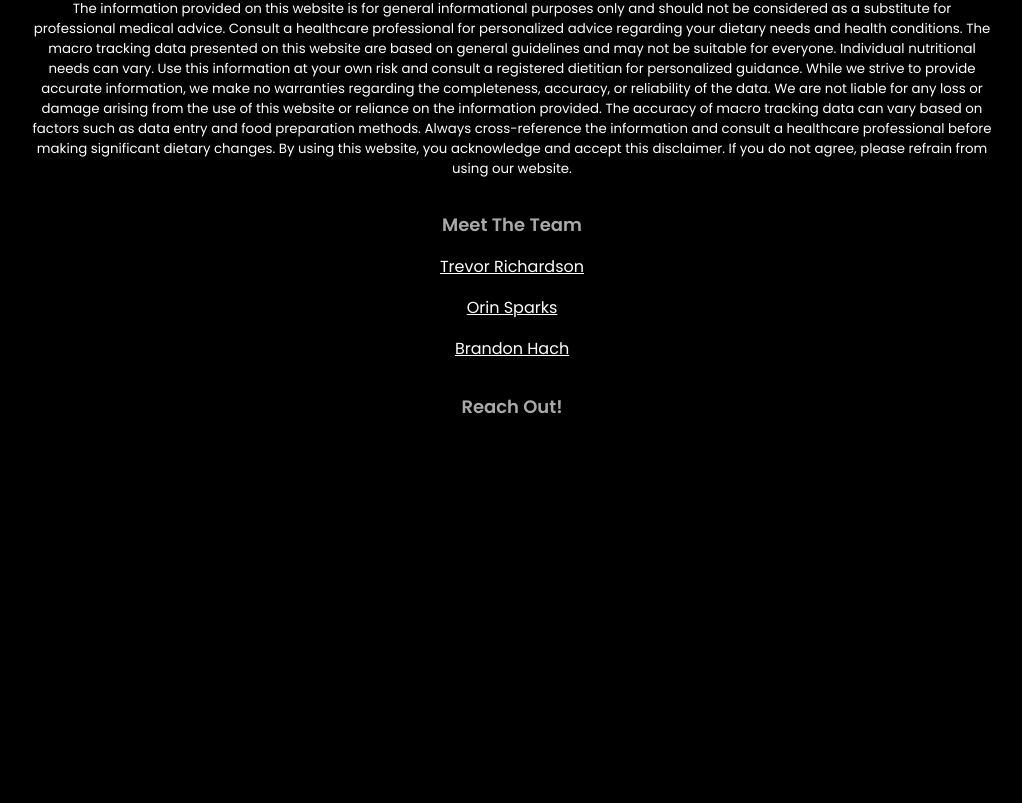
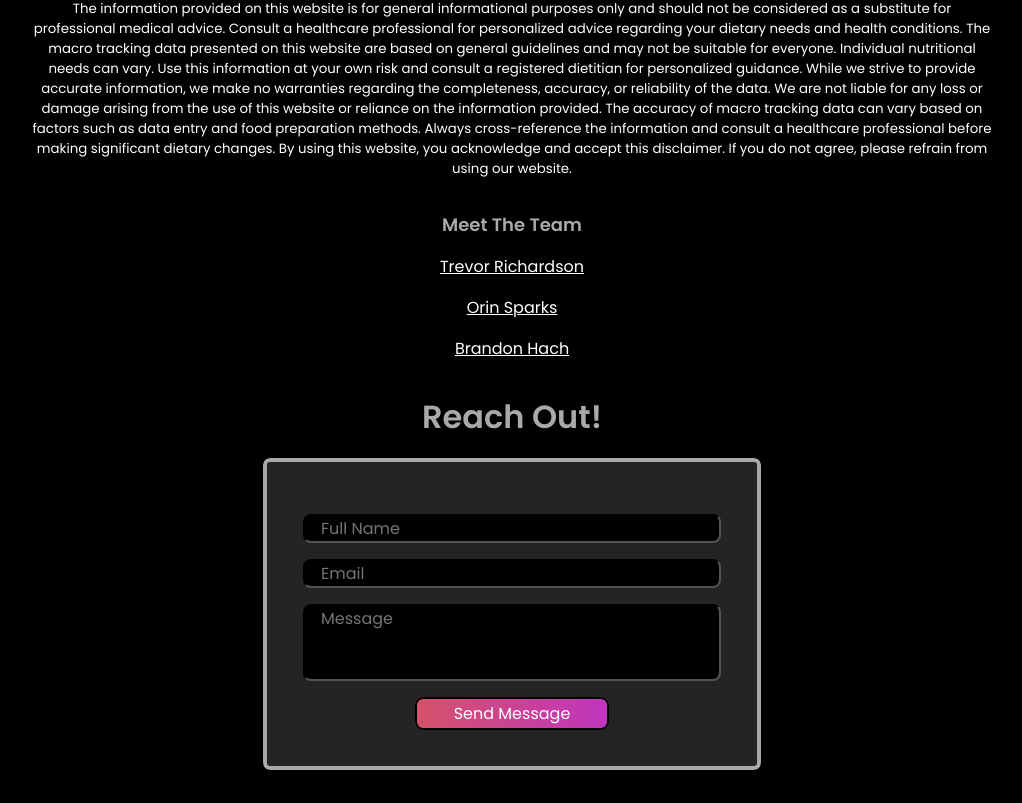
Before and after one commit to Tjrich336/MacroTracker, a React (Create React App) app in the folder website/: page /about in a window 1280 px wide. Shown: the part 616-1419 px from the top of the page, without its empty margins (128-1150 px from the left). Before the commit the page ends 1068 px from the top, so only its background shows below. Built offline with nearby package versions, Linux system fonts and the light colour scheme.

Commit message:
Created contact form and connected to email.js

```diff
--- a/website/package.json
+++ b/website/package.json
@@ -3,6 +3,7 @@
   "version": "0.1.0",
   "private": true,
   "dependencies": {
+    "@emailjs/browser": "^3.11.0",
     "@fortawesome/fontawesome-free": "^6.4.0",
     "@fortawesome/fontawesome-svg-core": "^6.4.0",
     "@fortawesome/free-solid-svg-icons": "^6.4.0",
--- a/website/src/components/About/About.jsx
+++ b/website/src/components/About/About.jsx
@@ -1,7 +1,22 @@
-import React from 'react';
+import {React, useRef} from 'react';
+import emailjs from "@emailjs/browser";
 import './about.css';
 
 function About() {
+  const form = useRef();
+
+  const sendEmail = (e) => {
+    e.preventDefault();
+
+    emailjs.sendForm('service_pm05h5g', 'template_5k7zx1t', form.current, 'zPlHrUPHpcqFdo9XC')
+      .then((result) => {
+          console.log(result.text);
+      }, (error) => {
+          console.log(error.text);
+      });
+      e.target.reset()
+  };
+
   return (
     <section className="about section" id="about">
       <h2 className="about__title">About</h2>
@@ -29,7 +44,12 @@ function About() {
             <p className="team__content">Brandon Hach</p>
 
           <h6 className="contact">Reach Out!</h6>
-
+          <form ref={form} onSubmit={sendEmail} className="form">
+            <input type="text" className="userName" placeholder="Full Name" name="user__name" required/>
+            <input type="email" className="userEmail" placeholder="Email" name="user__email" required/>
+            <input type="message" className="userMessage"placeholder="Message" name="user__message" required/>
+            <button type="submit" className="send__button">Send Message</button>
+          </form>
 
       </div>
     </section>
--- a/website/src/components/About/about.css
+++ b/website/src/components/About/about.css
@@ -59,7 +59,62 @@
 
 .contact {
     margin-top: 2rem;
-    font-size: large;
+    margin-bottom: 1rem;
+    font-size: xx-large;
     font-weight: bold;
     text-align: center;
 }
+
+.form {
+    display: flex;
+    flex-direction:column;
+    border: 1px solid black;
+    border-radius: 0.5rem;
+    padding: 40px;
+    width: 500px;
+    margin: 0 auto;
+    background: rgb(36, 36, 36);
+    box-shadow: inset 0 0 0 4px darkgray;
+}
+
+.userName {
+    margin-top: 1rem;
+    padding-left: 1rem;
+    padding-right: 15rem;
+    border-radius: 0.5rem;
+    border-color: black;
+    background-color: black;
+    color: white;
+}
+
+.userEmail {
+    margin-top: 1rem;
+    padding-left: 1rem;
+    padding-right: 15rem;
+    border-radius: 0.5rem;
+    border-color: black;
+    background-color: black;
+    color: white;
+}
+
+.userMessage {
+    margin-top: 1rem;
+    padding-bottom: 3rem;
+    padding-left: 1rem;
+    padding-right: 15rem;
+    border-radius: 0.5rem;
+    border-color: black;
+    background-color: black;
+    color: white;
+}
+
+.send__button {
+    margin-top: 1rem;
+    margin-left: 7rem;
+    margin-right: 7rem;
+    padding: 0.25rem;
+    border-radius: 0.5rem;
+    box-shadow: inset 0 0 0 2px black;
+    background: linear-gradient(to right, rgb(213, 83, 104),rgb(192, 52, 192));
+    color: white;
+}
```
Also changed, not shown: 1 other file (tests, documents, lock files or other folders).
